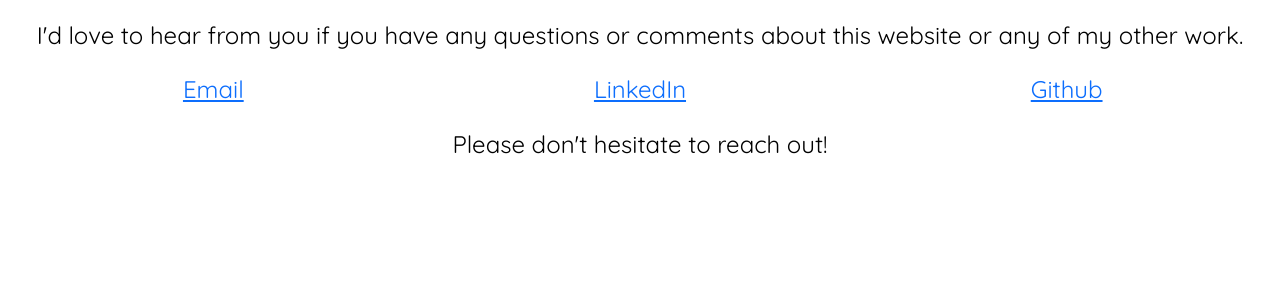
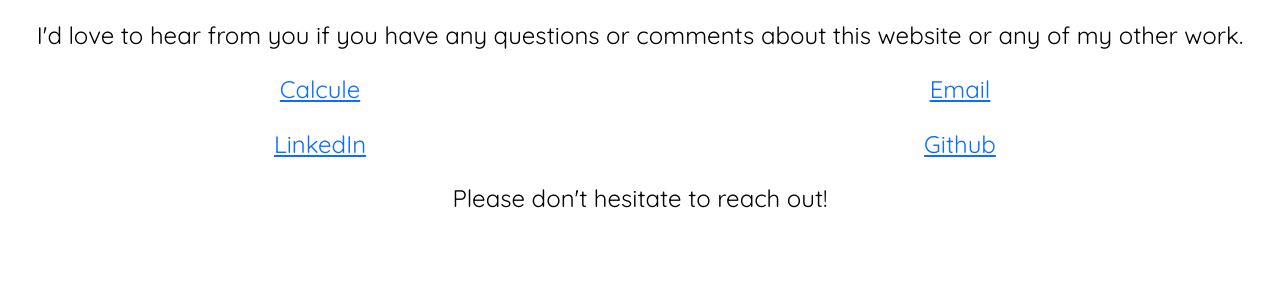
Before and after one commit to anthonymroy/my-almost-mommy, a Flask app: page /contact in a window 1280 px wide. Shown: the part 88-388 px from the top of the page. Run offline with Flask 3, Linux system fonts and the light colour scheme; parts of the project's set-up code (start-up, migrations or seed data) failed here and were passed over.

Commit message:
Added Calcule link

```diff
--- a/templates/contact.html
+++ b/templates/contact.html
@@ -8,13 +8,18 @@
             </div>
         </div>
         <div class="row my-3">
-            <div class="col-12 col-sm-4 fs-4 text-center">
+            <div class="col-12 col-sm-6 fs-4 text-center">
+                <a href="https://anthonymroy.pythonanywhere.com/">Calcule</a>
+            </div>
+            <div class="col-12 col-sm-6 fs-4 text-center">
                 <a href="mailto:anthony@myalmostmommy.com">Email</a>
             </div>
-            <div class="col-12 col-sm-4 fs-4 text-center">
+        </div>
+        <div class="row my-3">
+            <div class="col-12 col-sm-6 fs-4 text-center">
                 <a href="https://www.linkedin.com/in/anthonyroyphd/">LinkedIn</a>
             </div>
-            <div class="col-12 col-sm-4 fs-4 text-center">
+            <div class="col-12 col-sm-6 fs-4 text-center">
                 <a href="https://github.com/anthonymroy">Github</a>
             </div>
         </div>
```
